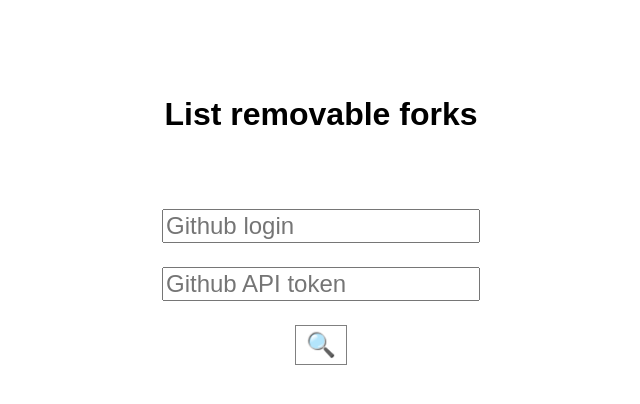
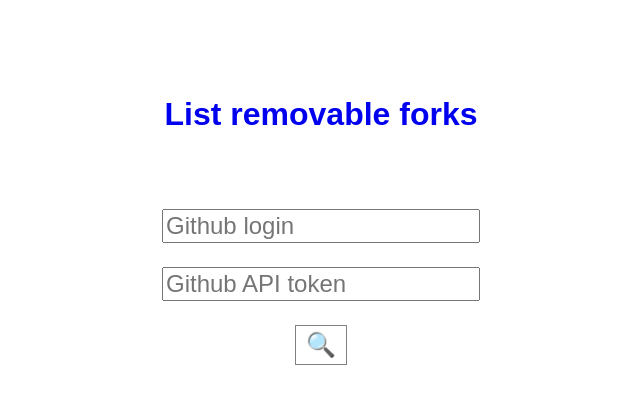
Before and after one commit to caub/github-clean-forks, a plain HTML site: page index.html in a window 1280 px wide. Shown: the whole page, without its empty margins (319-959 px from the left). Drawn offline with Linux system fonts and the light colour scheme.

Commit message:
link in title

```diff
--- a/index.html
+++ b/index.html
@@ -1,4 +1,4 @@
-<h1>List removable forks</h1>
+<h1><a href="https://github.com/caub/github-clean-forks">List removable forks</a></h1>
 <style>
 body {
 	font-family: arial;
@@ -7,6 +7,9 @@ h1 {
 	text-align: center;
 	margin-top: 3em;
 	margin-bottom: 2em;
+}
+h1 > a {
+	text-decoration: none;
 }
 input {
 	font-size: 1.5em;
```
